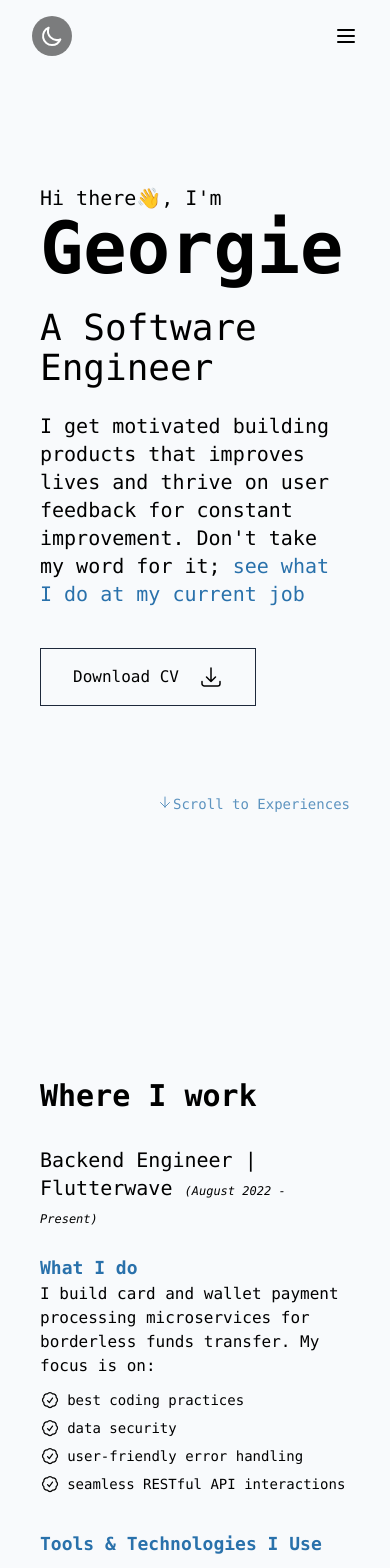
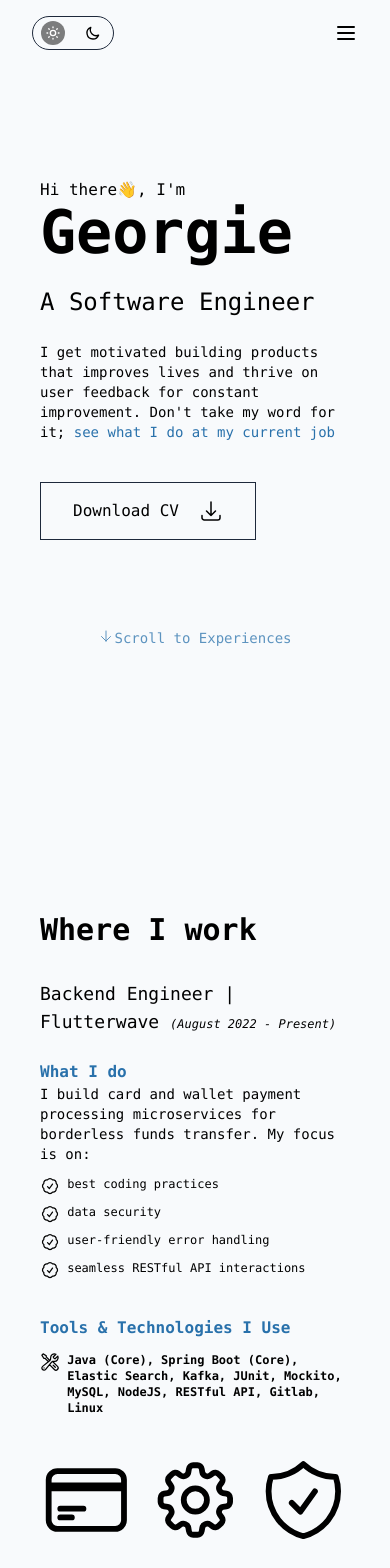
Before and after one commit to Mr-Georgie/Portfolio, a React (Create React App) app: page / in a window 390 px wide. Shown: the top 1568 px of the page. Built offline with nearby package versions, Linux system fonts and the light colour scheme.

Commit message:
mobile version fix

```diff
--- a/src/components/Footer.js
+++ b/src/components/Footer.js
@@ -3,8 +3,15 @@ import React from "react";
 export default function Footer() {
   return (
     <div className="dark:text-white">
-      <div className="font-mono flex justify-center items-center h-full py-4">
-        <div className="">George Isiguzo's Portfolio | Version 2.0</div>
+      <div className="font-mono flex justify-center items-center h-full py-4 px-6">
+        <div className="text-xs sm:text-base">
+          Made with Figma, ReactJS & TailwindCSS | Portfolio - Version 2.0
+        </div>
+      </div>
+      <div className="font-mono flex justify-center items-center h-full py-4 bg-slate-900 text-white">
+        <div className="text-xs sm:text-base">
+          Designed & Built with ❤️ by George Isiguzo
+        </div>
       </div>
     </div>
   );
--- a/src/components/Navbar.js
+++ b/src/components/Navbar.js
@@ -4,12 +4,20 @@ import { Transition } from "@headlessui/react";
 import useToggle from "../hooks/useToggle";
 
 export default function Navbar(props) {
-  const { on: onDarkMode, toggler: darkModeToggler } = useToggle(false);
+  const [onDarkMode, setOnDarkMode] = useState(false);
   const { on, toggler } = useToggle(false);
 
-  const themeToggler = () => {
-    darkModeToggler();
-    document.documentElement.classList.toggle("dark"); // this add or removes the dark class of the html document
+  const themeToggler = (bool) => {
+    // this add or removes the dark class of the html document
+    // document.documentElement.classList.toggle("dark");
+
+    if (bool) {
+      document.documentElement.classList.add("dark");
+      setOnDarkMode(true);
+    } else {
+      document.documentElement.classList.remove("dark");
+      setOnDarkMode(false);
+    }
   };
 
   const [isScrolingToTop, setIsScrollingToTop] = useState(false);
@@ -50,16 +58,26 @@ export default function Navbar(props) {
       <div className="flex px-8 py-4 sm:px-0">
         <div className="flex md:justify-center items-center sm:w-1/5">
           {/* Toggler button */}
-          <div className="bg-black/[.5] rounded-full p-2">
-            {onDarkMode && (
+          <div
+            className={`${
+              onDarkMode
+                ? "border-white transition-all duration-300"
+                : "border-slate-800 transition-all duration-300"
+            } border rounded-full py-1 px-2 flex gap-4`}
+          >
+            <div>
               <svg
                 xmlns="http://www.w3.org/2000/svg"
-                className="h-6 w-6 text-white cursor-pointer"
+                className={`${
+                  onDarkMode
+                    ? "transition-colors bg-transparent hover:bg-white hover:text-black duration-300"
+                    : "transition-colors bg-black/[.5] duration-300"
+                } h-6 w-6 cursor-pointer rounded-full p-1 text-white`}
                 fill="none"
                 viewBox="0 0 24 24"
                 stroke="currentColor"
                 strokeWidth={2}
-                onClick={themeToggler}
+                onClick={() => themeToggler(false)}
               >
                 <path
                   strokeLinecap="round"
@@ -67,16 +85,20 @@ export default function Navbar(props) {
                   d="M12 3v1m0 16v1m9-9h-1M4 12H3m15.364 6.364l-.707-.707M6.343 6.343l-.707-.707m12.728 0l-.707.707M6.343 17.657l-.707.707M16 12a4 4 0 11-8 0 4 4 0 018 0z"
                 />
               </svg>
-            )}
-            {!onDarkMode && (
+            </div>
+            <div>
               <svg
                 xmlns="http://www.w3.org/2000/svg"
-                className="h-6 w-6 text-white cursor-pointer"
+                className={`${
+                  onDarkMode
+                    ? "transition-colors bg-white hover:bg-white duration-300"
+                    : "transition-colors hover:bg-black/[.5] hover:text-white duration-300"
+                } h-6 w-6 cursor-pointer rounded-full p-1 hover:text-black`}
                 fill="none"
                 viewBox="0 0 24 24"
                 stroke="currentColor"
                 strokeWidth={2}
-                onClick={themeToggler}
+                onClick={() => themeToggler(true)}
               >
                 <path
                   strokeLinecap="round"
@@ -84,7 +106,7 @@ export default function Navbar(props) {
                   d="M20.354 15.354A9 9 0 018.646 3.646 9.003 9.003 0 0012 21a9.003 9.003 0 008.354-5.646z"
                 />
               </svg>
-            )}
+            </div>
           </div>
         </div>
         {/* nav */}
--- a/src/sections/ContactMe.js
+++ b/src/sections/ContactMe.js
@@ -62,7 +62,7 @@ export default function ContactMe() {
           </div>
         </div>
       </div>
-      <div className="flex justify-end pt-16 px-10">
+      <div className="flex justify-center sm:justify-end pt-16 px-10">
         <a
           className="flex border-slate-800 dark:border-white text-custom-blue hover:text-custom-red animate-pulse"
           href="#home"
--- a/src/sections/Experience.js
+++ b/src/sections/Experience.js
@@ -2,14 +2,14 @@ import React from "react";
 
 export default function Experience(props) {
   return (
-    <div className="my-40 px-10 font-mono" id="experience">
-      <div className="py-12 xl:px-24">
+    <div className="my-40 font-mono" id="experience">
+      <div className="px-10 py-12 xl:px-24">
         <h1 className="text-3xl font-extrabold mb-8 dark:text-white pt-14 flex items-center gap-3">
           Where I work
         </h1>
         <div className="xl:grid xl:grid-cols-2">
           <div>
-            <p className="dark:text-white text-xl">
+            <p className="dark:text-white text-lg sm:text-xl">
               Backend Engineer |{" "}
               <a
                 href="https://flutterwave.com/"
@@ -21,12 +21,14 @@ export default function Experience(props) {
               <span className="text-xs italic">(August 2022 - Present)</span>
             </p>
             <div className="mt-6">
-              <h4 className="text-custom-blue font-bold text-lg">What I do</h4>
-              <p className="dark:text-white">
+              <h4 className="text-custom-blue font-bold sm:text-lg">
+                What I do
+              </h4>
+              <p className="dark:text-white text-sm sm:text-base">
                 I build card and wallet payment processing microservices for
                 borderless funds transfer. My focus is on:
               </p>
-              <div className="dark:text-white py-3 text-sm flex flex-col gap-2">
+              <div className="dark:text-white py-3 text-xs sm:text-sm flex flex-col gap-2">
                 <div className="grid grid-cols-12 gap-4">
                   <svg
                     xmlns="http://www.w3.org/2000/svg"
@@ -101,11 +103,11 @@ export default function Experience(props) {
             </div>
 
             <div className="mt-6">
-              <h6 className="text-custom-blue font-bold text-lg">
+              <h6 className="text-custom-blue font-bold sm:text-lg">
                 Tools & Technologies I Use
               </h6>
 
-              <div className="dark:text-white py-3 text-sm flex flex-col gap-2">
+              <div className="dark:text-white py-3 text-xs sm:text-sm flex flex-col gap-2">
                 <div className="grid grid-cols-12 gap-4">
                   <svg
                     xmlns="http://www.w3.org/2000/svg"
@@ -183,7 +185,7 @@ export default function Experience(props) {
           </div>
         </div>
       </div>
-      <div className="flex justify-end mt-2 px-10">
+      <div className="flex justify-center sm:justify-end mt-2 px-10">
         <a
           className="flex border-slate-800 dark:border-white text-custom-blue hover:text-custom-red"
           href="#projects"
--- a/src/sections/Home.js
+++ b/src/sections/Home.js
@@ -4,14 +4,14 @@ export default function Home(props) {
   return (
     <div className="mt-8 font-mono" id="home">
       <div className="px-10 py-20 xl:px-24">
-        <h1 className="text-xl sm:text-[28px] dark:text-white">
-          Hi there👋, I'm
-        </h1>
-        <h1 className="font-bold text-7xl sm:text-[120px] dark:text-white">
+        <h1 className="text sm:text-[28px] dark:text-white">Hi there👋, I'm</h1>
+        <h1 className="font-bold text-6xl sm:text-7xl sm:text-[120px] dark:text-white">
           Georgie
         </h1>
-        <h6 className="text-4xl mt-6 dark:text-white">A Software Engineer</h6>
-        <h6 className="text-xl mt-6 dark:text-white">
+        <h6 className="text-2xl sm:text-4xl mt-6 dark:text-white">
+          A Software Engineer
+        </h6>
+        <h6 className="text-sm sm:text-xl mt-6 dark:text-white">
           I get motivated building products that improves lives and thrive on
           user feedback for constant improvement. Don't take my word for it;{" "}
           <a
@@ -47,7 +47,7 @@ export default function Home(props) {
           </button>
         </div>
       </div>
-      <div className="flex justify-end mt-2 px-10">
+      <div className="flex justify-center sm:justify-end mt-2 px-10">
         <a
           className="flex border-slate-800 dark:border-white text-custom-blue hover:text-custom-red animate-pulse"
           href="#experience"
--- a/src/sections/LoadingScreen.js
+++ b/src/sections/LoadingScreen.js
@@ -3,10 +3,22 @@ import React from "react";
 export default function LoadingScreen() {
   return (
     <div className="flex items-center justify-center pt-64 lg:pt-40">
-      <h1 className="text-6xl sm:text-8xl md:text-[143px] lg:text-[204px] mb-16 animate-pulse">
-        <span className="text-[#e33884]">Geor</span>
-        <span className="text-[#2971ab]">gie...</span>
-      </h1>
+      <div>
+        <svg
+          xmlns="http://www.w3.org/2000/svg"
+          fill="none"
+          viewBox="0 0 24 24"
+          strokeWidth={1.5}
+          stroke="currentColor"
+          className="w-60 h-60 animate-spin"
+        >
+          <path
+            strokeLinecap="round"
+            strokeLinejoin="round"
+            d="M21 7.5l-9-5.25L3 7.5m18 0l-9 5.25m9-5.25v9l-9 5.25M3 7.5l9 5.25M3 7.5v9l9 5.25m0-9v9"
+          />
+        </svg>
+      </div>
     </div>
   );
 }
--- a/src/sections/Others.js
+++ b/src/sections/Others.js
@@ -128,7 +128,7 @@ export default function Others(props) {
           </div>
         </div>
       </div>
-      <div className="flex justify-end mt-2 px-10">
+      <div className="flex justify-center sm:justify-end mt-2 px-10">
         <a
           className="flex border-slate-800 dark:border-white text-custom-blue hover:text-custom-red"
           href="#contact"
--- a/src/sections/Projects.js
+++ b/src/sections/Projects.js
@@ -18,7 +18,7 @@ export default function Projects(props) {
         </h1>
         <div className="xl:grid xl:grid-cols-2 gap-10">
           <div className="flex flex-col">
-            <div className="dark:text-white overflow-hidden h-[280px]">
+            <div className="dark:text-white overflow-hidden h-[180px] sm:h-[280px]">
               <Transition
                 show={navIndex === 1}
                 enter="transition ease-in-out duration-700 transform"
@@ -84,7 +84,34 @@ export default function Projects(props) {
               </Transition>
             </div>
 
-            <div className="flex gap-4 text-xs my-3">
+            <div className="flex gap-4 text-xs my-3 sm:hidden">
+              <button
+                onClick={() => setNavIndex(1)}
+                className={`flex btn-color py-4 px-8 gap-5 ${
+                  navIndex === 1 ? "bg-black text-white" : ""
+                }`}
+              >
+                <span className="font-mono">1</span>
+              </button>
+              <button
+                onClick={() => setNavIndex(2)}
+                className={`flex btn-color py-4 px-8 gap-5 ${
+                  navIndex === 2 ? "bg-black text-white" : ""
+                }`}
+              >
+                <span className="font-mono">2</span>
+              </button>
+              <button
+                onClick={() => setNavIndex(3)}
+                className={`flex btn-color py-4 px-8 gap-5 ${
+                  navIndex === 3 ? "bg-black text-white" : ""
+                }`}
+              >
+                <span className="font-mono">3</span>
+              </button>
+            </div>
+
+            <div className="sm:flex gap-4 text-xs my-3 hidden">
               <button
                 onClick={() => setNavIndex(1)}
                 className={`flex btn-color py-4 px-8 gap-5 ${
@@ -112,7 +139,7 @@ export default function Projects(props) {
             </div>
           </div>
           <div>
-            <p className="dark:text-white text-xl">
+            <p className="dark:text-white text-lg sm:text-xl">
               Developed Fullstack applications. Collaborated with clients,
               developers and UI/UX experts
             </p>
@@ -121,7 +148,7 @@ export default function Projects(props) {
                 What I did:
               </h6>
 
-              <div className="dark:text-white py-3 text-sm flex flex-col gap-2">
+              <div className="dark:text-white py-3 text-xs sm:text-sm flex flex-col gap-2">
                 <div className="grid grid-cols-12 gap-4">
                   <svg
                     xmlns="http://www.w3.org/2000/svg"
@@ -192,11 +219,11 @@ export default function Projects(props) {
             </div>
 
             <div className="mt-6">
-              <h6 className="text-custom-blue font-bold text-lg">
+              <h6 className="text-custom-blue font-bold sm:text-lg">
                 Tools & Technologies
               </h6>
 
-              <div className="dark:text-white py-3 text-sm flex flex-col gap-2">
+              <div className="dark:text-white py-3 text-xs sm:text-sm flex flex-col gap-2">
                 <div className="grid grid-cols-12 gap-4">
                   <svg
                     xmlns="http://www.w3.org/2000/svg"
@@ -224,7 +251,7 @@ export default function Projects(props) {
           </div>
         </div>
       </div>
-      <div className="flex justify-start pt-4 pb-10 px-10">
+      <div className="flex justify-center sm:justify-start pt-4 pb-10 px-2 sm:px-10">
         <a
           className="flex border-slate-800 dark:border-white text-custom-blue hover:text-custom-red"
           href="https://github.com/Mr-Georgie?tab=repositories"
@@ -250,7 +277,7 @@ export default function Projects(props) {
           </span>
         </a>
       </div>
-      <div className="flex justify-end mt-2 px-10">
+      <div className="flex justify-center sm:justify-end mt-2 px-10">
         <a
           className="flex border-slate-800 dark:border-white text-custom-blue hover:text-custom-red"
           href="#others"
```
